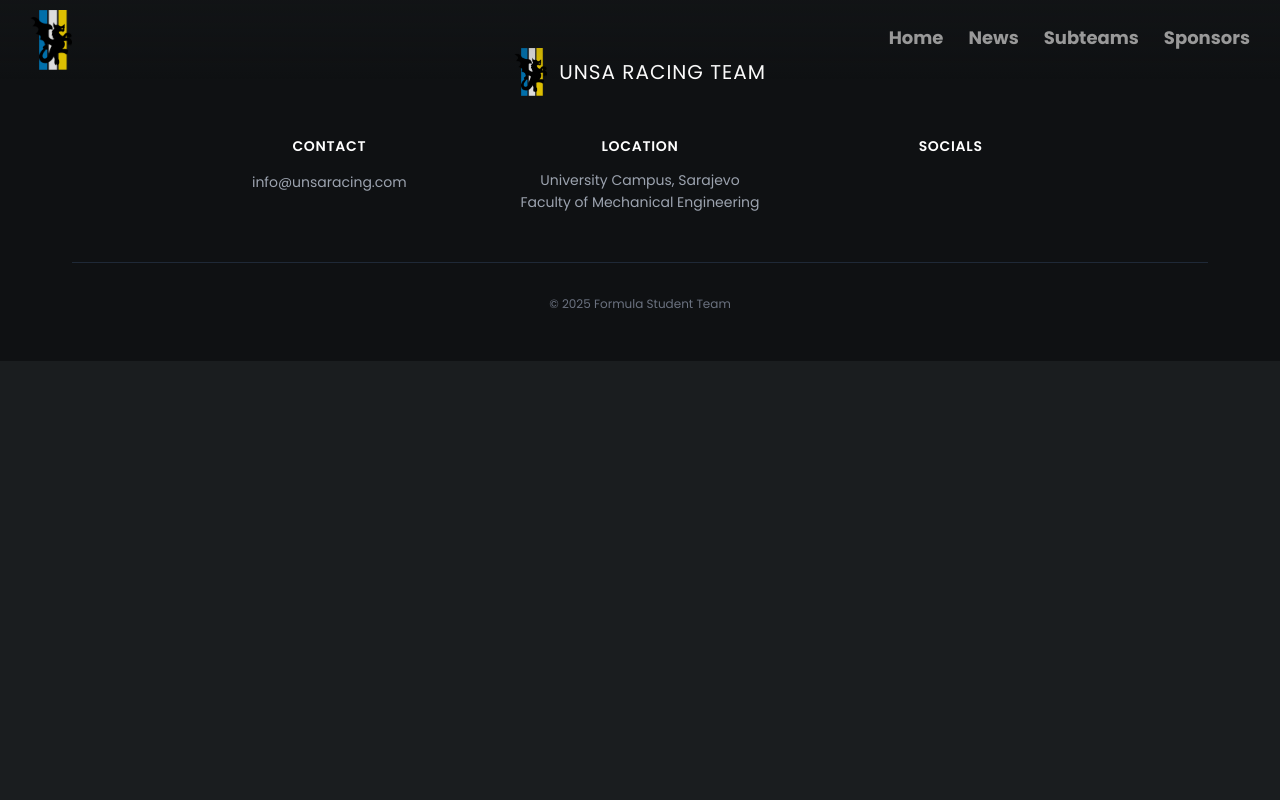
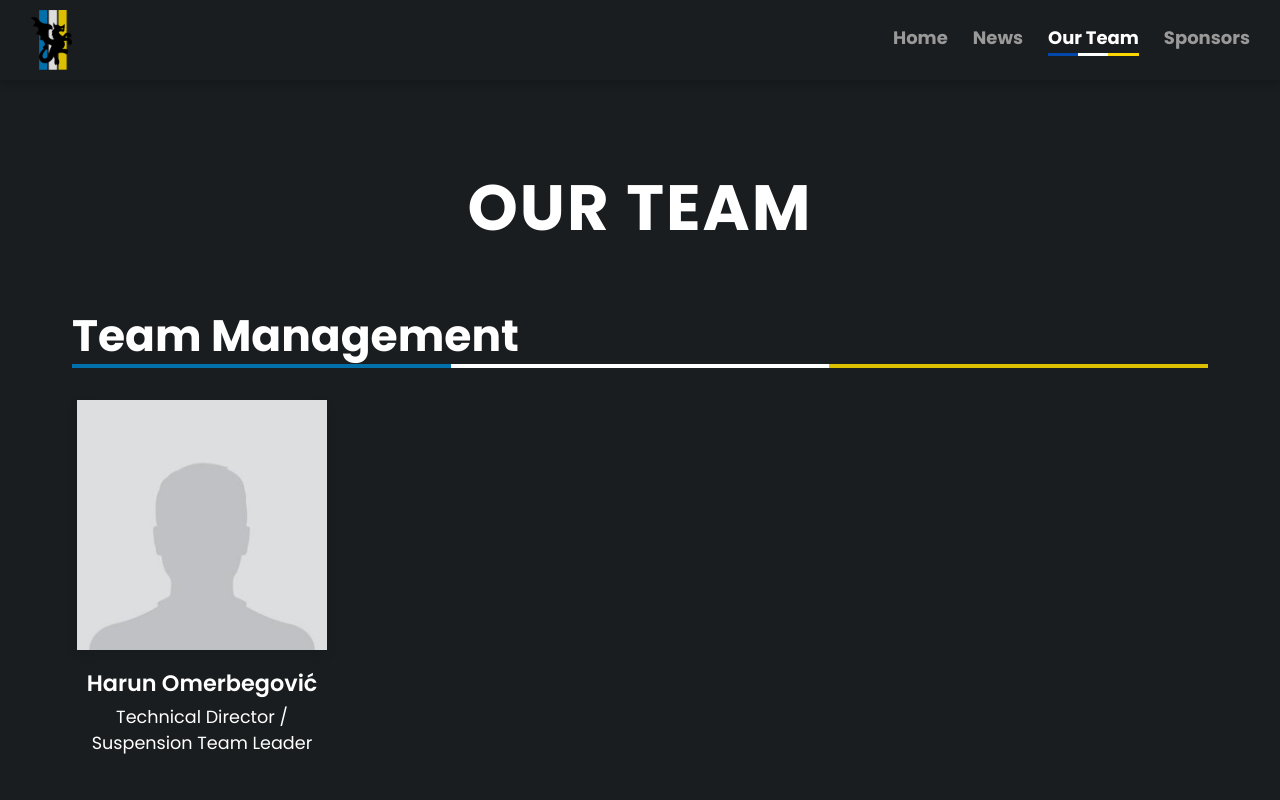
Before and after one commit to UNSARacing/UNSART-Website, a React (Vite) app in the folder unsa-racing-webpage/: page /our-team in a window 1280 px wide. Shown: the top 800 px of the page. Built offline with nearby package versions, Linux system fonts and the light colour scheme.

Commit message:
our team stranica gotova

```diff
--- a/unsa-racing-webpage/package.json
+++ b/unsa-racing-webpage/package.json
@@ -12,6 +12,7 @@
   },
   "dependencies": {
     "framer-motion": "^12.23.24",
+    "papaparse": "^5.5.3",
     "react": "^19.1.1",
     "react-dom": "^19.1.1",
     "react-markdown": "^10.1.0",
--- a/unsa-racing-webpage/src/App.jsx
+++ b/unsa-racing-webpage/src/App.jsx
@@ -1,4 +1,4 @@
-import {Home, News, Subteams, Sponsors} from './pages';
+import {Home, News, OurTeam, Sponsors} from './pages';
 import BlogPost from './components/BlogPost/BlogPost.jsx';
 import { BrowserRouter as Router, Routes, Route } from 'react-router-dom';
 import Header from './components/Header/Header.jsx'
@@ -14,7 +14,7 @@ function App() {
          <Route path='/' element={<Home />} />
          <Route path='/news' element={<News />} />
          <Route path='/news/:slug' element={<BlogPost />} />
-         <Route path='/subteams' element={<Subteams />} />
+         <Route path='/our-team' element={<OurTeam />} />
          <Route path='/sponsors' element={<Sponsors />} />
       </Routes >
       <div style={{ position: 'relative', zIndex: 4 }}>
--- a/unsa-racing-webpage/src/components/Header/Header.css
+++ b/unsa-racing-webpage/src/components/Header/Header.css
@@ -5,18 +5,26 @@
   justify-content: space-between;
   width: 100%;
   padding: 10px 30px;
-  background: linear-gradient(to bottom, rgba(26, 29, 31, 0.25) 0%, rgba(220, 221, 225, 0) 100%);
+  background: var(--bg-primary); /* Default solid background */
+  box-shadow: 0 2px 10px rgba(0, 0, 0, 0.3); /* Default shadow */
   user-select: none;
-  position: fixed; /* Changed from absolute to fixed for better scroll behavior */
+  position: fixed;
   top: 0;
   left: 0;
   z-index: 10;
   height: auto;
   min-height: 10%;
-  transition: background 0.3s ease;
+  transition: background 0.3s ease, box-shadow 0.3s ease;
 }
 
-/* Header when scrolled */
+/* Home page initial state: transparent and no shadow */
+.headerDiv.is-home:not(.scrolled) {
+  position: fixed;
+  background: linear-gradient(to bottom, rgba(26, 29, 31, 0.25) 0%, rgba(220, 221, 225, 0) 100%);
+  box-shadow: none;
+}
+
+/* Home page scrolled or just standard scrolled state */
 .headerDiv.scrolled {
   background: var(--bg-primary);
   box-shadow: 0 2px 10px rgba(0, 0, 0, 0.3);
--- a/unsa-racing-webpage/src/components/Header/Header.jsx
+++ b/unsa-racing-webpage/src/components/Header/Header.jsx
@@ -47,7 +47,7 @@ const Header = () => {
       <nav className="headerLinks">
         <Link to="/" className={`navLink ${isActive('/') ? 'active' : ''}`}>Home</Link>
         <Link to="/news" className={`navLink ${isActive('/news') ? 'active' : ''}`}>News</Link>
-        <Link to="/subteams" className={`navLink ${isActive('/subteams') ? 'active' : ''}`}>Subteams</Link>
+        <Link to="/our-team" className={`navLink ${isActive('/our-team') ? 'active' : ''}`}>Our Team</Link>
         <Link to="/sponsors" className={`navLink ${isActive('/sponsors') ? 'active' : ''}`}>Sponsors</Link>
       </nav>
 
--- /dev/null
+++ b/unsa-racing-webpage/src/pages/OurTeam/OurTeam.css
@@ -0,0 +1,90 @@
+.our-team-container {
+  padding: 10em 2em 2em 2em;
+  max-width: 1200px;
+  margin: 0 auto;
+}
+
+.our-team-container h1 {
+  text-align: center;
+  color: #fff;
+  font-size: 4rem;
+  margin-bottom: 3rem;
+  font-weight: 700;
+  text-transform: uppercase;
+  letter-spacing: 2px;
+}
+
+.subteam-section {
+  margin-bottom: 3rem;
+}
+
+.subteam-section h2 {
+  position: relative;
+  /* border-bottom: 2px solid #ddd; removed for gradient style */
+  margin-bottom: 2rem;
+  color: #fff;
+  font-size: 2rem;
+  display: inline-block;
+  width: 100%;
+  font-size: 2.75rem;
+}
+
+.subteam-section h2::after {
+  content: '';
+  position: absolute;
+  left: 0;
+  bottom: 0;
+  width: 100%;
+  height: 4px; /* Thicker than 2px */
+  background: linear-gradient(90deg, #016FAA 33.33%, #FFFFFF 33.33%, #FFFFFF 66.66%, #DDBF01 66.66%);
+}
+
+.members-grid {
+  display: grid;
+  grid-template-columns: repeat(4, 1fr);
+  gap: 2rem;
+}
+
+/* Responsive adjustment for smaller screens */
+@media (max-width: 900px) {
+  .members-grid {
+    grid-template-columns: repeat(auto-fill, minmax(250px, 1fr));
+  }
+}
+
+.member-card {
+  display: flex;
+  flex-direction: column;
+  align-items: center;
+  text-align: center;
+  transition: transform 0.2s;
+}
+
+.img-container {
+  width: 100%;
+  aspect-ratio: 1 / 1;
+  max-width: 250px; /* Prevent overly large images */
+  margin-bottom: 1rem;
+  border-radius: 0; /* Square images */
+  overflow: hidden;
+  box-shadow: 0 4px 10px rgba(0,0,0,0.1);
+}
+
+.img-container img {
+  width: 100%;
+  height: 100%;
+  object-fit: cover;
+}
+
+.member-card h3 {
+  margin: 0 0 0.25rem 0;
+  font-size: 1.4rem; /* Larger font */
+  font-weight: 600;
+  color: #fff;
+}
+
+.member-card p {
+  margin: 0;
+  color: #fff;
+  font-size: 1.1rem;
+}
--- /dev/null
+++ b/unsa-racing-webpage/src/pages/OurTeam/OurTeam.jsx
@@ -0,0 +1,116 @@
+import { useState, useEffect } from 'react';
+import Papa from 'papaparse';
+import teamCsv from '../../assets/OurTeam/Website 25_26_ListaClanova - Clanovi.csv?url';
+import './OurTeam.css';
+
+const images = import.meta.glob('../../assets/OurTeam/images/*.jpg', { eager: true });
+
+const Subteams = () => {
+  const [teamData, setTeamData] = useState({});
+
+  useEffect(() => {
+    Papa.parse(teamCsv, {
+      download: true,
+      header: true,
+      complete: (results) => {
+        const subteamTranslations = {
+          'Aerodinamika': 'Aerodynamics',
+          'Elektronika': 'Electronics',
+          'Media & Marketing': 'Media & Marketing',
+          'Software & IT': 'Software & IT',
+          'Motor (pogonski sklopovi)': 'Powertrain',
+          'Ovjes': 'Suspension',
+          'Šasija': 'Chassis',
+          'Statika': 'Statics',
+          'Finansije': 'Finances',
+          'Uprava': 'Management'
+        };
+
+        const groupedData = results.data.reduce((acc, member) => {
+          const rawSubteam = member['Podtim ']?.trim();
+          if (rawSubteam) {
+            const englishSubteam = subteamTranslations[rawSubteam] || rawSubteam;
+            if (!acc[englishSubteam]) {
+              acc[englishSubteam] = [];
+            }
+            acc[englishSubteam].push(member);
+          }
+          return acc;
+        }, {});
+
+        // Sort members within each subteam: Team Lead first
+        Object.keys(groupedData).forEach(subteam => {
+          groupedData[subteam].sort((a, b) => {
+            const roleA = a['Uloga'] || '';
+            const roleB = b['Uloga'] || '';
+            const isLeadA = roleA.toLowerCase().includes('team lead');
+            const isLeadB = roleB.toLowerCase().includes('team lead');
+
+            if (isLeadA && !isLeadB) return -1;
+            if (!isLeadA && isLeadB) return 1;
+            return 0;
+          });
+        });
+
+        // Create "Team Management" section using duplicates of Directors
+        const directors = results.data.filter(member =>
+          (member['Uloga'] || '').toLowerCase().includes('director')
+        );
+
+        const finalData = {};
+        if (directors.length > 0) {
+          finalData['Team Management'] = directors;
+        }
+
+        // Merge with existing groups (Team Management first)
+        Object.assign(finalData, groupedData);
+
+        setTeamData(finalData);
+      },
+      error: (error) => {
+        console.error('Error parsing CSV:', error);
+      }
+    });
+  }, []);
+
+  const getMemberImage = (name) => {
+    if (!name) return images['../../assets/OurTeam/images/default.jpg']?.default;
+
+    // Convert name "Name Surname" to "Name-Surname.jpg"
+    const filename = name.trim().replace(/\s+/g, '-') + '.jpg';
+    const path = `../../assets/OurTeam/images/${filename}`;
+
+    return images[path]?.default || images['../../assets/OurTeam/images/default.jpg']?.default;
+  };
+
+  return (
+    <div className="our-team-container">
+      <h1>Our Team</h1>
+      {Object.keys(teamData).map((subteam) => (
+        <div key={subteam} className="subteam-section">
+          <h2>{subteam}</h2>
+          <div className="members-grid">
+            {teamData[subteam].map((member, index) => (
+              <div key={index} className="member-card">
+                <div className="img-container">
+                   <img
+                    src={getMemberImage(member['Ime i Prezime'])}
+                    alt={member['Ime i Prezime']}
+                    onError={(e) => {
+                      // Fallback if the image fails to load for reason other than missing key
+                      e.target.src = images['../../assets/OurTeam/images/default.jpg']?.default;
+                    }}
+                  />
+                </div>
+                <h3>{member['Ime i Prezime']}</h3>
+                <p>{member['Uloga']}</p>
+              </div>
+            ))}
+          </div>
+        </div>
+      ))}
+    </div>
+  );
+};
+
+export default Subteams;
--- a/unsa-racing-webpage/src/pages/Subteams/Subteams.jsx
+++ /dev/null
@@ -1,5 +0,0 @@
-const Subteams = () => {
-
-}
-
-export default Subteams;
--- a/unsa-racing-webpage/src/pages/index.js
+++ b/unsa-racing-webpage/src/pages/index.js
@@ -1,6 +1,6 @@
 export {default as Home} from './Home/Home.jsx'
 export {default as News} from './News/News.jsx'
-export {default as Subteams} from './Subteams/Subteams.jsx'
+export {default as OurTeam} from './OurTeam/OurTeam.jsx'
 export {default as Sponsors} from './Sponsors/Sponsors.jsx'
 export {default as Team} from './Home/Team/Team.jsx'
 export {default as HomeSponsors} from './Home/HomeSponsors/HomeSponsors.jsx'
```
Also changed, not shown: unsa-racing-webpage/src/assets/OurTeam/Website 25_26_ListaClanova - Clanovi.csv (added), unsa-racing-webpage/src/assets/OurTeam/images/default.jpg (added), unsa-racing-webpage/src/pages/Subteams/Subteams.css (deleted), 1 other file (tests, documents, lock files or other folders).
